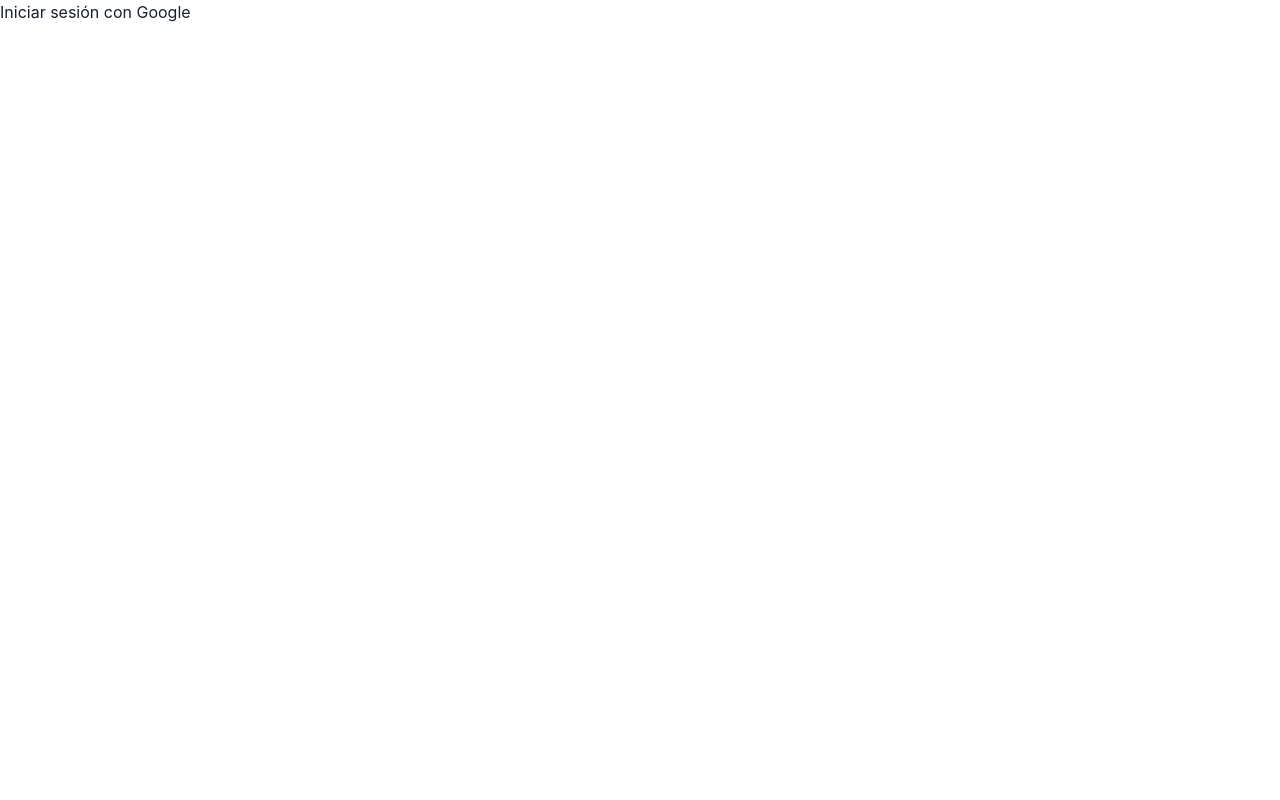
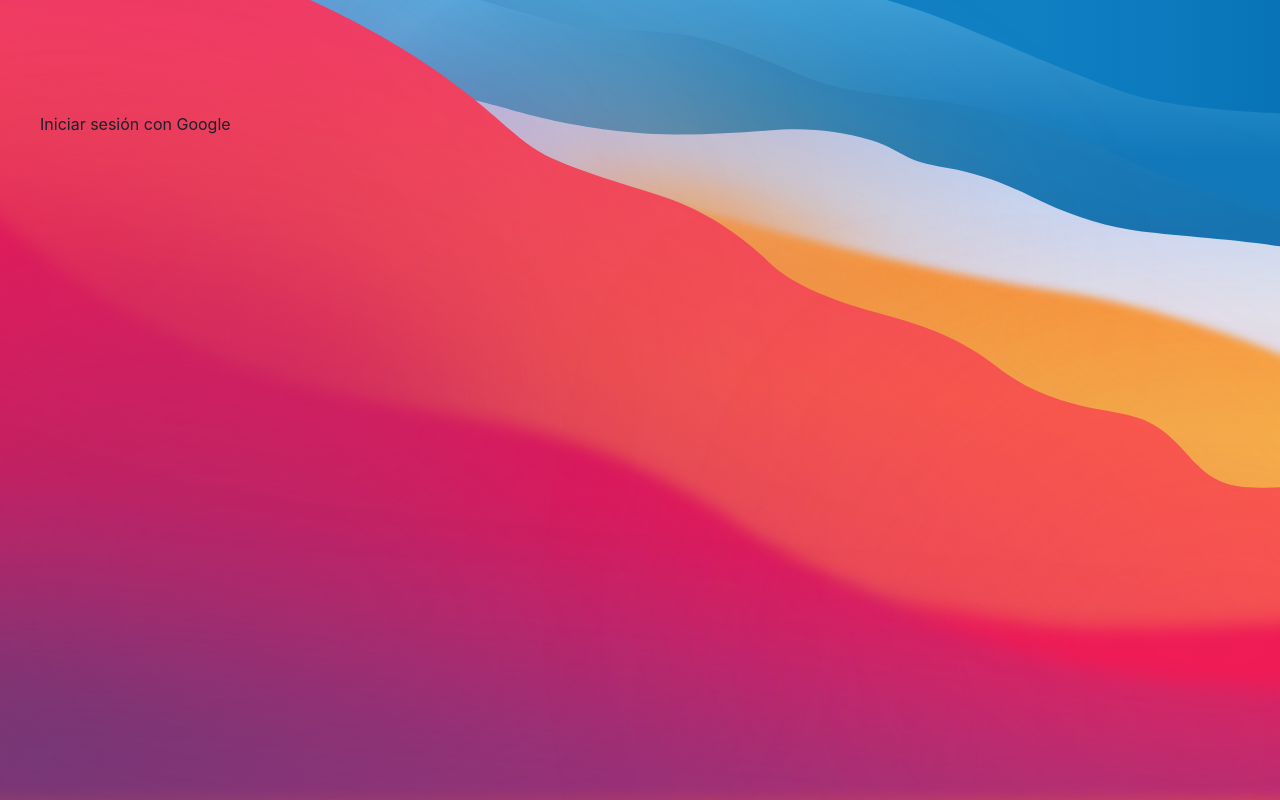
Before and after one commit to mauroef/regulapp, a Next.js app: page / in a window 1280 px wide. Built offline with nearby package versions, Linux system fonts and the light colour scheme; no server answers.

Commit message:
Some styles.

```diff
--- a/components/footer/index.tsx
+++ b/components/footer/index.tsx
@@ -1,8 +1,11 @@
+import { Icon } from '@chakra-ui/react'
+import { FaHeart } from 'react-icons/fa'
+
 const Footer = () => (
   <footer>
     <p>
-      Developed with (L) by Mauro Ezequiel Frete &copy;{' '}
-      {new Date().getFullYear()}
+      Developed with <Icon as={FaHeart} color='red.500' /> by Mauro Ezequiel
+      Frete &copy; {new Date().getFullYear()}
     </p>
   </footer>
 )
--- a/components/nav/index.tsx
+++ b/components/nav/index.tsx
@@ -2,6 +2,15 @@ import { FC } from 'react'
 import Image from 'next/image'
 import { useAuth } from '../../hooks/useAuth'
 import { User } from '../../types/auth'
+import {
+  Box,
+  Button,
+  Divider,
+  Flex,
+  Heading,
+  Spacer,
+  Text,
+} from '@chakra-ui/react'
 
 const Nav: FC = () => {
   const [auth, signOut] = useAuth()
@@ -15,25 +24,41 @@ const Nav: FC = () => {
   }
 
   return (
-    <nav>
-      <span>RegulApp</span>
+    <Flex
+      as='nav'
+      minWidth='max-content'
+      alignItems='center'
+      gap='2'
+      p={'.5rem 1rem'}
+    >
+      <Box p='2'>
+        <Heading size='md'>RegulApp</Heading>
+      </Box>
+      <Spacer />
       <Image
         loader={() => data.image + '?w=30'}
         src={data.image}
-        width={30}
-        height={30}
+        width={48}
+        height={48}
         alt='profile'
         referrerPolicy={'no-referrer'}
+        style={{ borderRadius: '50%' }}
       />
-      <span>{data.name}</span>
-      <button
+      <Text>Hola, {data.name}</Text>
+      <Divider
+        orientation='vertical'
+        h='3rem'
+        borderColor='rgba(0, 0, 0, 0.1)'
+      />
+      <Button
         onClick={() => {
           signOut()
         }}
+        colorScheme='twitter'
       >
         Cerrar
-      </button>
-    </nav>
+      </Button>
+    </Flex>
   )
 }
 
--- a/components/records/row.tsx
+++ b/components/records/row.tsx
@@ -25,8 +25,6 @@ const RecordRow: FC<RecordRowProps> = ({ name, status, createdAt, remove }) => {
           bg='red.500'
           _hover={{
             bg: 'red.400',
-            transform: 'scale(1.2)',
-            transition: 'transform 0.5s ease',
           }}
           _active={{
             bg: 'red.400',
--- a/components/seo/index.tsx
+++ b/components/seo/index.tsx
@@ -21,7 +21,7 @@ const Seo: FC<SeoProps> = ({ title = '', description = '', image = '' }) => {
       {image !== '' ?? <meta name='og:image' content={image} />}
       <meta name='og:type' content={'website'} />
       <meta name='viewport' content='initial-scale=1.0, width=device-width' />
-      <link rel='icon' href='/favicon.ico' />f
+      <link rel='icon' href='/favicon.ico' />
     </Head>
   )
 }
--- a/package.json
+++ b/package.json
@@ -14,9 +14,12 @@
     "@emotion/react": "^11.9.0",
     "@emotion/styled": "^11.8.1",
     "framer-motion": "^6.3.3",
+    "install": "^0.13.0",
     "next": "12.1.5",
+    "npm": "^8.10.0",
     "react": "18.1.0",
-    "react-dom": "18.1.0"
+    "react-dom": "18.1.0",
+    "react-icons": "^4.3.1"
   },
   "devDependencies": {
     "@types/node": "17.0.29",
--- a/pages/_app.tsx
+++ b/pages/_app.tsx
@@ -1,11 +1,14 @@
 import type { AppProps } from 'next/app'
-import { ChakraProvider } from '@chakra-ui/react'
+import { ChakraProvider, extendTheme } from '@chakra-ui/react'
 import { Provider as AuthProvider } from '../context/authContext'
 import { Provider as DatabaseProvider } from '../context/dbContext'
+import theme from '../theme'
+
+const customTheme = extendTheme(theme)
 
 function MyApp({ Component, pageProps }: AppProps) {
   return (
-    <ChakraProvider>
+    <ChakraProvider theme={customTheme}>
       <AuthProvider>
         <DatabaseProvider>
           <Component {...pageProps} />
--- /dev/null
+++ b/theme.ts
@@ -0,0 +1,34 @@
+const theme = {
+  styles: {
+    global: {
+      body: {
+        bg: 'gray.100',
+        bgImage: 'url(./background.svg)',
+        bgRepeat: 'no-repeat',
+        bgSize: 'cover',
+        bgPosition: 'center',
+        bgAttachment: 'fixed',
+        nav: {
+          pos: 'fixed',
+          top: '0',
+          w: 'calc(100% - 1rem)',
+          borderRadius: '1rem',
+          bg: 'rgba(244, 245, 245, 0.75)',
+          backdropFilter: 'saturate(180%) blur(1.25rem)',
+          m: '.5rem',
+          zIndex: 1,
+        },
+        main: {
+          minW: '20rem',
+          m: '7rem 1rem 0 1rem',
+          '@media (min-width: 40rem)': {
+            mx: 'auto',
+            maxW: '75rem',
+          },
+        },
+      },
+    },
+  },
+}
+
+export default theme
--- a/types/db.ts
+++ b/types/db.ts
@@ -16,5 +16,5 @@ export interface Record {
   name: string
   status: Status
   createdAt: Date
-  remove: MouseEventHandler<HTMLButtonElement>
+  remove?: MouseEventHandler<HTMLButtonElement>
 }
```
Also changed, not shown: public/background.svg (added), 1 other file (tests, documents, lock files or other folders).
